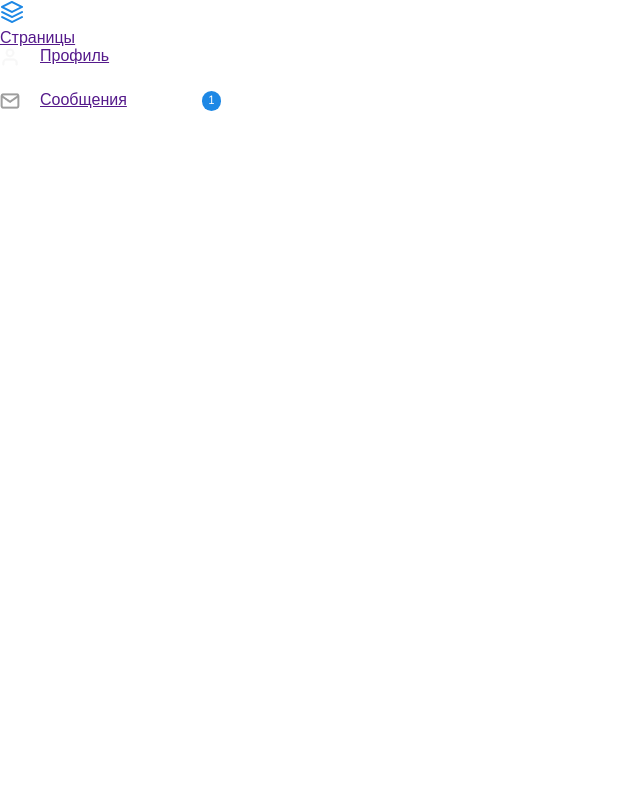
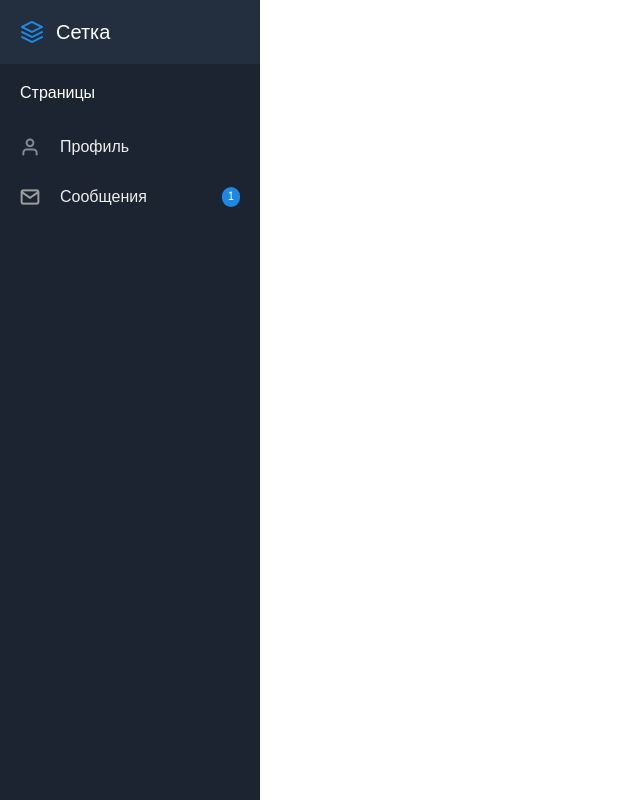
Before and after one commit to SERPOVSKOY/devtime_group-1_react, a website built with webpack: page src/index.html in a window 1280 px wide. Shown: the whole page, without its empty margins (0-640 px from the left). Built offline with nearby package versions, Linux system fonts and the light colour scheme.

Commit message:
bugs fixed

```diff
--- a/src/index.html
+++ b/src/index.html
@@ -30,24 +30,28 @@
 <body>
     <div class="sidebar">
         <div class="sidebar__header">
-            <img src="./images/icon.png" alt="menu icon">
-            <a href="" class = "site_name">Сетка</a>
+            <a href="" class="logo">
+                <img src="./images/icon.png" alt="">
+                <span class="logo__text">Сетка</span>
+            </a>
         </div>
-        <div class="sidebar menu">
-            <a href="">Страницы</a>
+        <nav class="sidebar__menu menu">
+            <p class="sidebar__title">Страницы</p>
             <div class="menu_item">
-                <img src="./images/user.png" alt="user icon" class="icon">
-                <a href="">Профиль</a>
+                <a href="" class="menu__link">
+                    <img src="./images/user.png" alt="profile icon" class="icon">
+                    <span>Профиль</span>
+                </a>
             </div>
             <div class="menu_item">
-                <img src="./images/mail.png" alt="message icon" class="icon">
-                <a href="">Сообщения</a>
-                <div class="unread_messages">
-                    <p class="unread_messages_count">1</p>
-                </div>
+                <a href="" class="menu__link">
+                    <img src="./images/mail.png" alt="messages icon" class="icon">
+                    <span>Сообщения</span>
+                    <span class="menu__badge">1</span>
+                </a>
             </div>
-            </div>
-        </div>
+        </nav>
     </div>
+    <div class="content"></div>
 </body>
 </html>
--- a/src/style.css
+++ b/src/style.css
@@ -6,7 +6,7 @@
 }
 
 .title {
-    width: 260px;
+    width: 100%;
     height: 64px;
     background: #232F3E;
     padding: 20px;
@@ -19,32 +19,49 @@ body, html {
     width: 100%;
 }
 
-.left_menu {
+body {
+    display: flex;
+}
+
+.content {
+    display: flex;
+    flex: 1;
+}
+
+.sidebar {
     width: 260px;
     background: #1B2430;
     height: 100%;
-    padding: 20px;
 }
 
-.site_name {
-    margin-left: 12px;
+.logo {
+    display: flex;
+    align-items: center;
     text-decoration: none;
     color: white;
     font-size: 20px;
 }
 
-.menu_title {
-    color: white;
-    margin-bottom: 20px;
+.logo__text {
+    margin-left: 12px;
 }
 
-.menu_item {
-    display: flex;
-    height: 44px;
+.sidebar__header {
+    padding: 20px;
+    color: white;
+    background: #232F3E;
 }
 
-.menu_pannels {
+.sidebar__menu {
+    display: flex;
+    flex-direction: column;
+    padding: 20px 0;
+}
+
+.sidebar__title {
     color:white;
+    margin-bottom: 20px;
+    margin-left: 20px;
 }
 
 .icon {
@@ -53,7 +70,8 @@ body, html {
     margin-right: 20px;
 }
 
-.unread_messages {
+.menu__badge {
+    color: white;
     height: 20px;
     width: 19px;
     background-color: #1E88E5;
@@ -65,6 +83,21 @@ body, html {
     font-size: 12px;
 }
 
-.unread_messages_count {
-    color: white;
+.menu__link {
+    color: #EEEEEE;
+    text-decoration: none;
+    display: flex;
+    height: 100%;
+    width: 100%;
+    align-items: center;
 }
+
+.menu_item {
+    display: flex;
+    align-items: center;
+    padding: 15px 20px;
+}
+
+.menu_item:hover {
+    background: #000000;
+}
```
